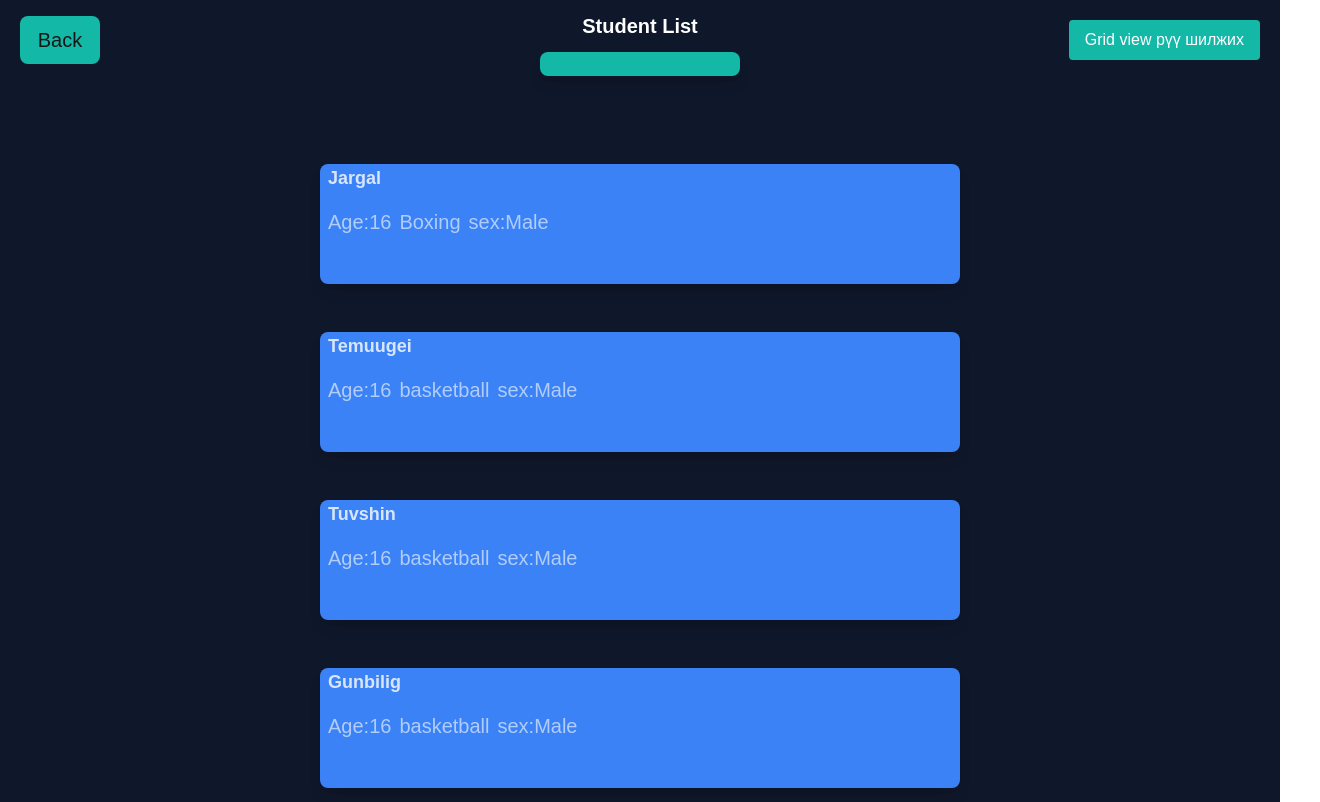
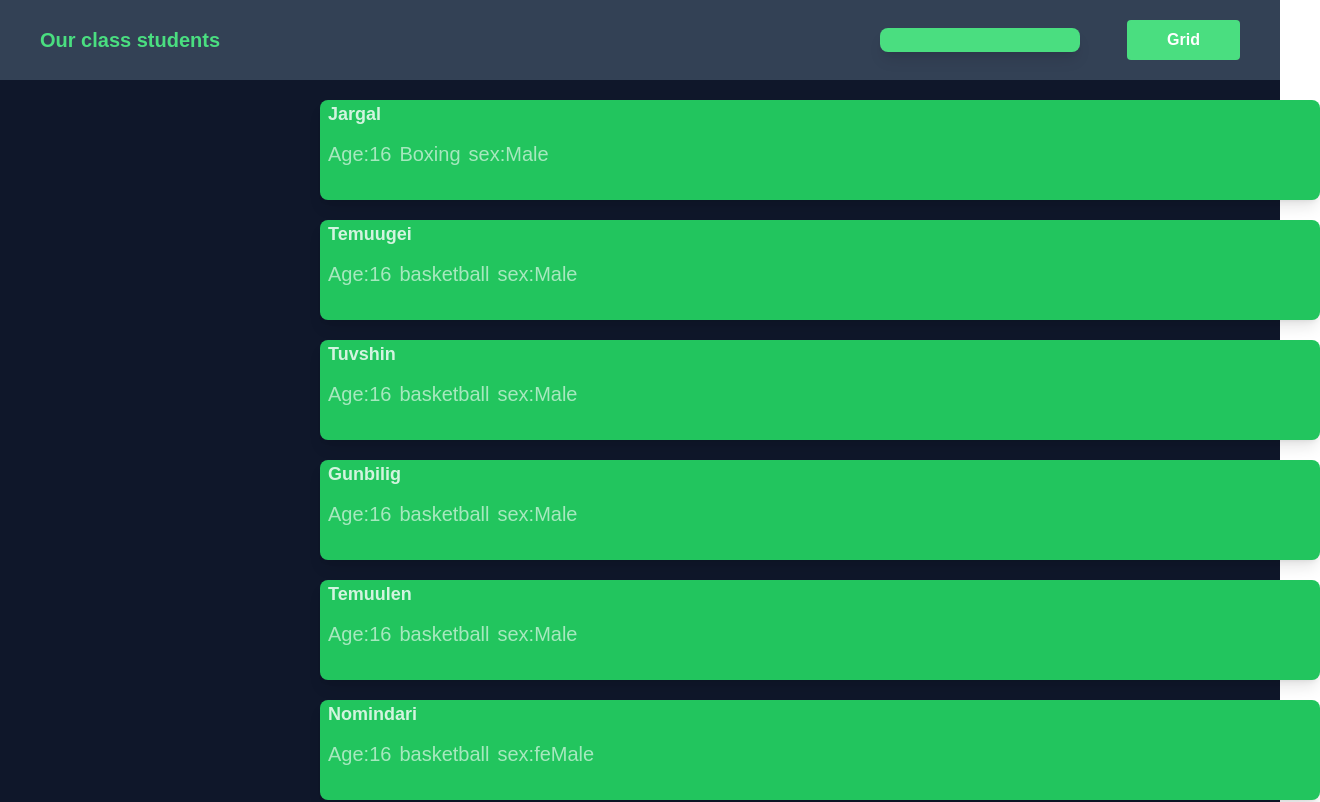
Before and after one commit to Jrgl89/hello, a Next.js app: page /Assignment in a window 1280 px wide. Shown: the top 802 px of the page, 1320 px wide, since content can reach past the window. Built offline with nearby package versions, Linux system fonts and the light colour scheme.

Commit message:
Last push

```diff
--- a/pages/Assignment.js
+++ b/pages/Assignment.js
@@ -21,7 +21,6 @@ const data = [
   { id: 18, name: "Undrakh", age:"Age:16", hobby:"basketball", sex:"sex:Male" },
   { id: 19, name: "Ariunbayar", age:"Age:16", hobby:"basketball", sex:"sex:Male" },
 ];
-
 export default function Sfilter() {
     const [grid, setGrid]=useState(false);
     const router = useRouter();
@@ -30,41 +29,40 @@ export default function Sfilter() {
         items.name.toLowerCase().includes(search.toLowerCase()) ||
         items.age.toString().includes(search)
       );
-
   return (
-
-    <div className="w-full min-h-screen bg-slate-900 px-80">
-              <button onClick={() => setGrid (!grid)}
-                    className="absolute top-5 right-5 px-4 py-2 bg-blue-500 text-white rounded bg-teal-500 hover:bg-blue-500 transition">
-                    {grid ? "Жагсаалт харах руу шилжих" : "Grid view рүү шилжих"}
+    <div className="">
+      <div className="bg-slate-700 h-20 w-screen flex items-center relative space-x-5">
+        <p className="font-bold text-xl text-green-400 pl-10 text-2xl">Our class students</p>
+      <div className="flex absolute right-10">
+        <button onClick={() => setGrid (!grid)}
+                    className="font-semibold px-10 py-2 bg-blue-500 text-white rounded bg-green-400 hover:bg-blue-500">
+                    {grid ? "List" : "Grid"}
                 </button>
-         <p className=" absolute left-5 text-xl h-12 w-20 bg-teal-500   my-4 rounded-lg hover:bg-gray-700 hover:text-white bg-gray-500 flex items-center justify-center  " onClick={() => router.back()}>Back</p>
-      <div className="w-full h-[100px] flex items-center flex-col gap-3 pt-3 ">
-        <p className="font-bold text-xl text-white">Student List</p>
-        <input
-          className="text-white pl-2 flex bg-teal-500 w-[200px] rounded-lg shadow-lg"
+                <input
+          className="text-white hover:shadow-blue-400 flex pl-3 bg-green-400 w-[200px] rounded-lg shadow-lg absolute right-40 top-2"
           type="search"
           onChange={(e) => setSearch(e.target.value)}
         />
       </div>
-      <div >
-        <div className={`mt-8 flex flex-col gap-4 ${grid ? "grid grid-cols-2 gap-4 " : ""}`}>{filteredData.length > 0 ? (
+      </div>
+         <div className="w-full min-h-screen bg-slate-900 px-80">
+      <div>
+        <div className={`flex flex-col  ${grid ? "grid grid-cols-4 gap-5 w-full" : "w-[1000px]"}`}>{filteredData.length > 0 ? (
             filteredData.map((data) => (
-                <div className="w-full h-[120px] rounded-lg bg-blue-500 hover:-translate-y-6 duration-700 hover:border-2 hover:drop-shadow-md hover:shadow-white   mt-8 shadow-lg">
+                <div className=" h-[100px] rounded-lg bg-green-500 hover:border-2 hover:drop-shadow-md hover:shadow-blue-600 mt-5 shadow-lg">
                   <p className="text-lg text-white font-bold text-opacity-80 pl-2">{data.name}</p>
                   <div className="flex">
-                  <p className="mt-4 text-xl text-opacity-60 text-white pl-2">{data.age}</p>
-                  <p className="mt-4 text-xl text-opacity-60 text-white pl-2">{data.hobby}</p>
-                  <p className="mt-4 text-xl text-opacity-60 text-white pl-2">{data.sex}</p>
+                  <p className="mt-3 text-xl text-opacity-60 text-white pl-2">{data.age}</p>
+                  <p className="mt-3 text-xl text-opacity-60 text-white pl-2">{data.hobby}</p>
+                  <p className="mt-3 text-xl text-opacity-60 text-white pl-2">{data.sex}</p>
                   </div>
-
-
                 </div>
 
               ))
-        ): <div className="text-white text-lg">no result for : {search}</div>}</div>
-
+        ): <div className="text-white text-lg">no result for : {search}</div>}
+        </div>
       </div>
+    </div>
     </div>
   );
 }
--- /dev/null
+++ b/pages/biydaalt.js
@@ -0,0 +1,61 @@
+import { useState } from "react";
+
+const usersData = [
+    { "id": 1, "name": "Ariunbayar", "email": "nest22261001@nhs.edu.mn"},
+    { "id": 2, "name": "Badraa", "email": "nest22261002@nhs.edu.mn"},
+    { "id": 3, "name": "Bilguuntugs", "email": "nest22261003@nhs.edu.mn"},
+    { "id": 4, "name": "Undrakh", "email": "nest22261004@nhs.edu.mn"},
+    { "id": 5, "name": "Munkhbaysgalan", "email": "nest22261005@nhs.edu.mn"},
+    { "id": 6, "name": "Gunbilig", "email": "nest22261006@nhs.edu.mn"},
+    { "id": 7, "name": "Temuugei", "email": "nest22261007@nhs.edu.mn"},
+    { "id": 8, "name": "Jargal", "email": "nest22261008@nhs.edu.mn"},
+    { "id": 9, "name": "Khangarid", "email": "nest22261009@nhs.edu.mn"},
+    { "id": 10, "name": "Erdenebold", "email": "nest22261010@nhs.edu.mn"},
+    { "id": 11, "name": "Erdenejargal", "email": "nest22261011@nhs.edu.mn"},
+    { "id": 12, "name": "Munkhnaran", "email": "nest22261012@nhs.edu.mn"},
+    { "id": 13, "name": "Nomindari", "email": "nest22261013@nhs.edu.mn"},
+    { "id": 14, "name": "Siilen", "email": "nest22261014@nhs.edu.mn"},
+    { "id": 15, "name": "Temuulen", "email": "nest22261015@nhs.edu.mn"},
+    { "id": 16, "name": "Tuvshin", "email": "nest22261016@nhs.edu.mn"},
+    { "id": 17, "name": "Delgermurun", "email": "nest22261017@nhs.edu.mn"},
+    { "id": 18, "name": "Chinbiligt", "email": "nest22261018@nhs.edu.mn"},
+    { "id": 19, "name": "Gan Erdene", "email": "nest22261019@nhs.edu.mn"},
+
+];
+
+export default function biydaalt(){
+    var[grid , setGrid] = useState(false);
+    const [search, setSearch] = useState(" ");
+
+    const filteredData = usersData.filter((user) => user.name.toLowerCase().includes(search.toLowerCase()));
+    console.log("Search", search);
+
+    return (
+        <div className="h-screen w-screen bg-white p-8 flex flex-col items-center overflow-y-scroll overflow-x-hidden">
+            <div className="w-full h-1/6 flex justify-center items-center">
+            <h1 className="text-4xl mx-5 w-1/5 text-black font-bold">Students list</h1>
+            <div className="flex  items-start justify-center h-1/5 my-6  w-screen">
+                <input type="search" placeholder="Search by name"onChange={(test) => setSearch(test.target.value)} className="bg-gray-300 transition ease-out delay-250 hover:shadow-md hover:shadow-gray-500 rounded-2xl px-3 py-2 w-1/2"></input>
+
+            </div>
+            <button className="bg-black flex justify-center items-center transition ease-out delay-250 hover:shadow-md hover:shadow-gray-500 text-white w-32 h-12  border rounded-xl" onClick={() => {setGrid(!grid)}}>
+                {grid ? "Hide Grid" : "Show Grid"}
+            </button></div>
+
+            <div className=" mx-5 w-full h-5/6 flex flex-col items-center">
+                <div className= {grid == true? " items-center  grid-cols-3 grid gap-6 w-full " : " w-full space-y-4"}>
+                    {filteredData.length>0 ? ( filteredData.map((filteredData, index) => {return <div key={index} className="  bg-gray-100 w-full px-4 py-8 transition ease-out delay-250 hover:shadow-md hover:shadow-gray-500 flex flex-col  rounded-xl text-black h-1/7">
+                        <h1 className="text-xl font-bold text-black ">{filteredData.name}</h1>
+
+                        <p className="text-gray-700">Id: {filteredData.id}</p>
+                        <p className="text-gray-700">Email: {filteredData.email}</p>
+                    </div>
+                })): (
+                    <div className="text-gray-700 text-2xl">no result for : {search}</div>
+                )}
+                </div>
+            </div>
+        </div>
+
+    );
+}
--- a/pages/task7.js
+++ b/pages/task7.js
@@ -1,30 +1,19 @@
-import Image from "next/image";
-import localFont from "next/font/local";
-import {useState} from "react";
-import { useRouter } from 'next/router'
-
-const geistSans = localFont({
-  src: "./fonts/GeistVF.woff",
-  variable: "--font-geist-sans",
-  weight: "100 900",
-});
-const geistMono = localFont({
-  src: "./fonts/GeistMonoVF.woff",
-  variable: "--font-geist-mono",
-  weight: "100 900",
-});
-export default function all() {
-    const router = useRouter()
+import { useRouter } from "next/router";
+export default function Home(){
+    const router = useRouter();
     return(
-        <div className="bg-black h-screen w-screen">
-            <div className="text-white text-3xl pl-10 pt-10">
-                Home
-            </div>
-           <button /*CV*/ className="h-20 w-[1000px] border border-4 broder-white rounded-xl absolute left-[300px]
-             text-white text-3xl font-bold flex justify-center items-center hover:bg-slate-500">
-                CV
-                onClick{()=>{router.push()}}
-           </button>
+        <div className="w-full h-screen bg-slate-950 ">
+             <p className="font-bold  text-center absolute top-10 left-[750px] text-3xl text-white py-8" >Home</p>
+             <div className="flex justify-center absolute top-72 left-28">
+             <div className="grid grid-cols-6 gap-16 flex">
+             <p className="text-3xl font-bold w-48 h-16  justify-center items-center bg-white text-black flex rounded-lg hover:bg-gray-400" onClick={() =>router.push("task1") }>Week1</p>
+             <p className="text-3xl font-bold w-48 h-16  justify-center items-center bg-white text-black flex rounded-lg hover:bg-gray-400" onClick={() =>router.push("task2") }>Week2</p>
+             <p className="text-3xl font-bold w-48 h-16  justify-center items-center bg-white text-black flex rounded-lg hover:bg-gray-400" onClick={() =>router.push("task3") }>Week3</p>
+             <p className="text-3xl font-bold w-48 h-16  justify-center items-center bg-white text-black flex rounded-lg hover:bg-gray-400" onClick={() =>router.push("task4") }>Week4</p>
+             <p className="text-3xl font-bold w-48 h-16  justify-center items-center bg-white text-black flex rounded-lg hover:bg-gray-400" onClick={() =>router.push("task5") }>Week5</p>
+             <p className="text-3xl font-bold w-48 h-16  justify-center items-center bg-white text-black flex rounded-lg hover:bg-gray-400" onClick={() =>router.push("task6") }>Week6</p>
+             </div>
+             </div>
         </div>
-    )
+    );
 }
```
